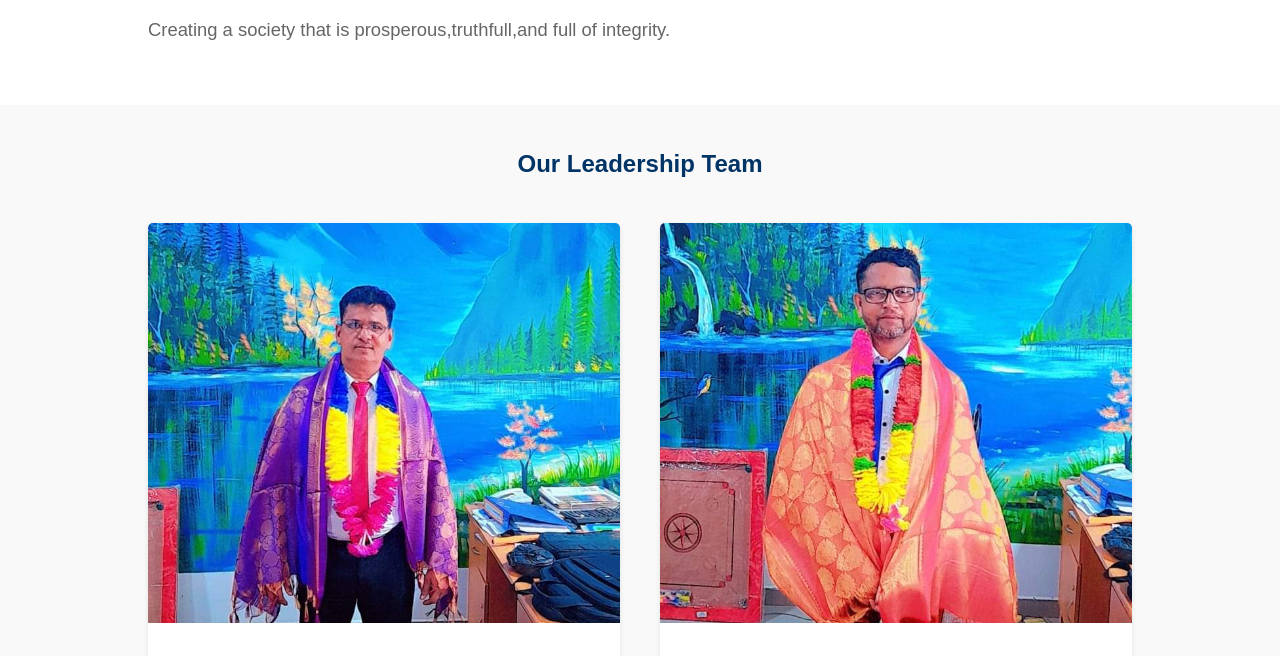
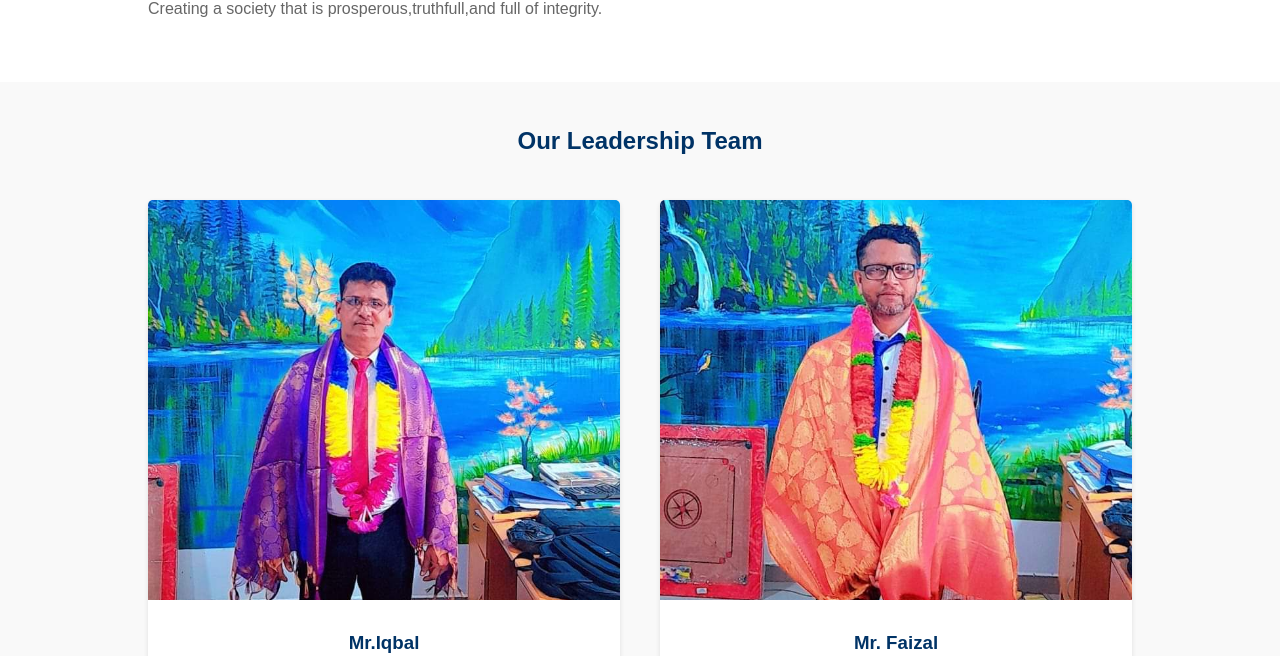
Before and after one commit to arsath-eng/PMD_Central_college, a plain HTML site: page about.html in a window 1280 px wide. Shown: the part 444-1100 px from the top of the page. Drawn offline with Linux system fonts and the light colour scheme.

Commit message:
Resolved merge conflicts

```diff
--- a/css/style.css
+++ b/css/style.css
@@ -335,7 +335,8 @@ footer p {
 
 .about-text p {
     color: #666666;
-    font-size: 1.15em;
+    font-size: 1.15git pull origin main --rebase
+    em;
 }
 
 .about-stats {
```
Also changed, not shown: 2 other files.
